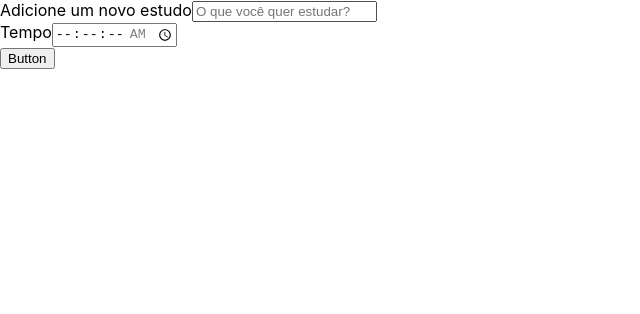
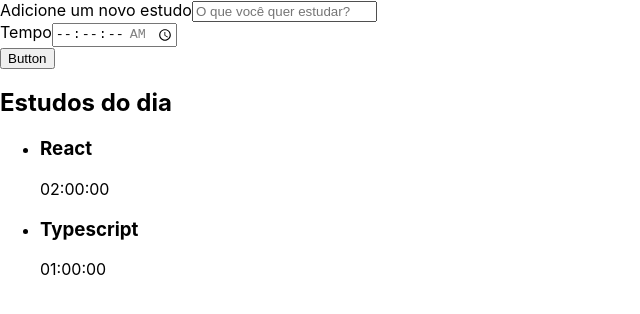
Before and after one commit to Juanmicheljm65/ts-react-project, a React (Create React App) app: page / in a window 1280 px wide. Shown: the top 314 px of the page, without its empty margins (0-640 px from the left). Built offline with nearby package versions, Linux system fonts and the light colour scheme; the HTML template or start-up script is replaced by a standard one.

Commit message:
Creating List component

```diff
--- a/src/App.tsx
+++ b/src/App.tsx
@@ -1,10 +1,12 @@
 import React from "react";
 import Form from "./Components/Form";
+import List from "./Components/List";
 
 function App() {
   return (
     <div className="App">
       <Form />
+      <List />
     </div>
   );
 }
--- /dev/null
+++ b/src/Components/List/index.tsx
@@ -0,0 +1,29 @@
+import React from "react";
+
+function List() {
+  const tarefas = [
+    {
+      tarefa: "React",
+      tempo: "02:00:00",
+    },
+    {
+      tarefa: "Typescript",
+      tempo: "01:00:00",
+    },
+  ];
+  return (
+    <aside>
+      <h2>Estudos do dia</h2>
+      <ul>
+        {tarefas.map((item, index) => (
+          <li key={index}>
+            <h3>{item.tarefa}</h3>
+            <span>{item.tempo}</span>
+          </li>
+        ))}
+      </ul>
+    </aside>
+  );
+}
+
+export default List;
```
